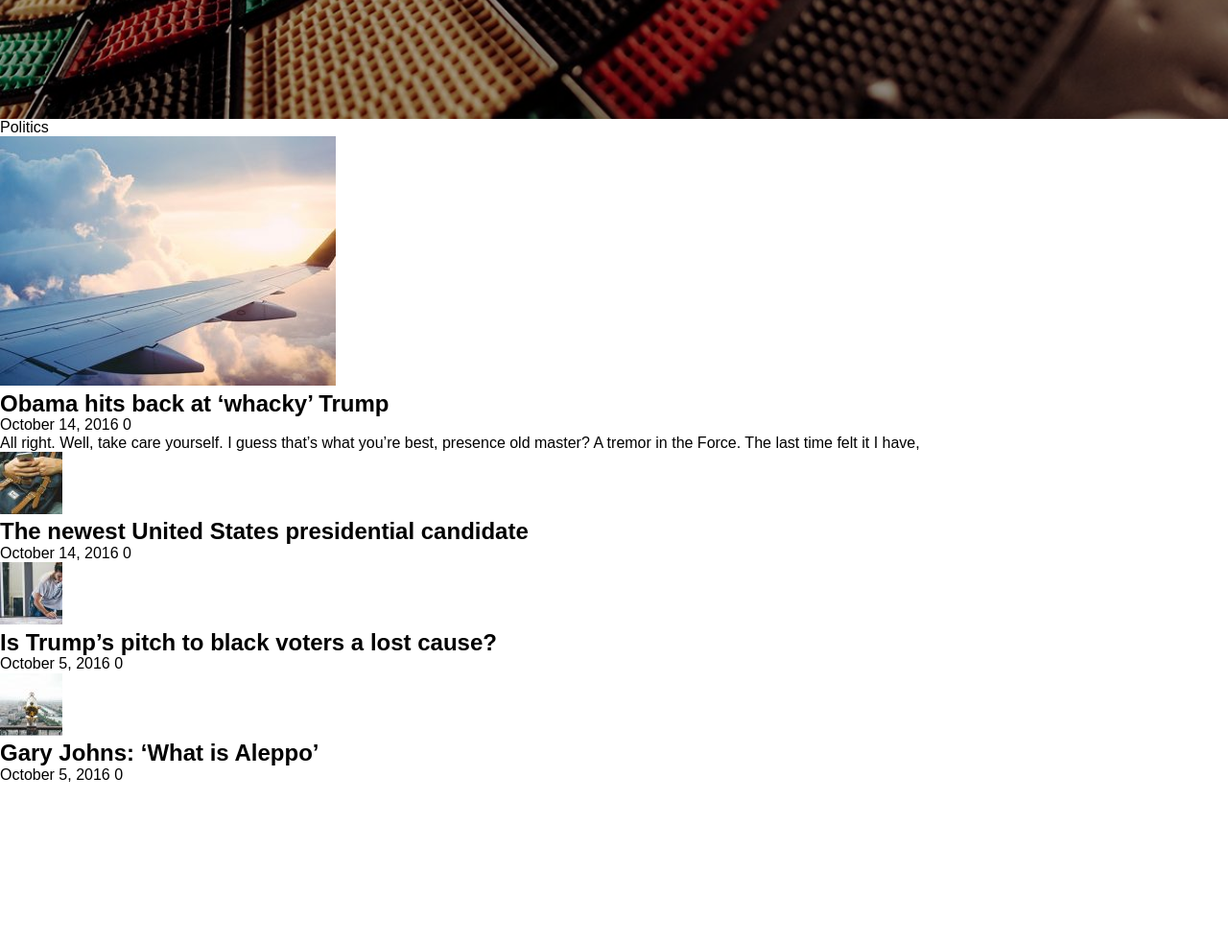
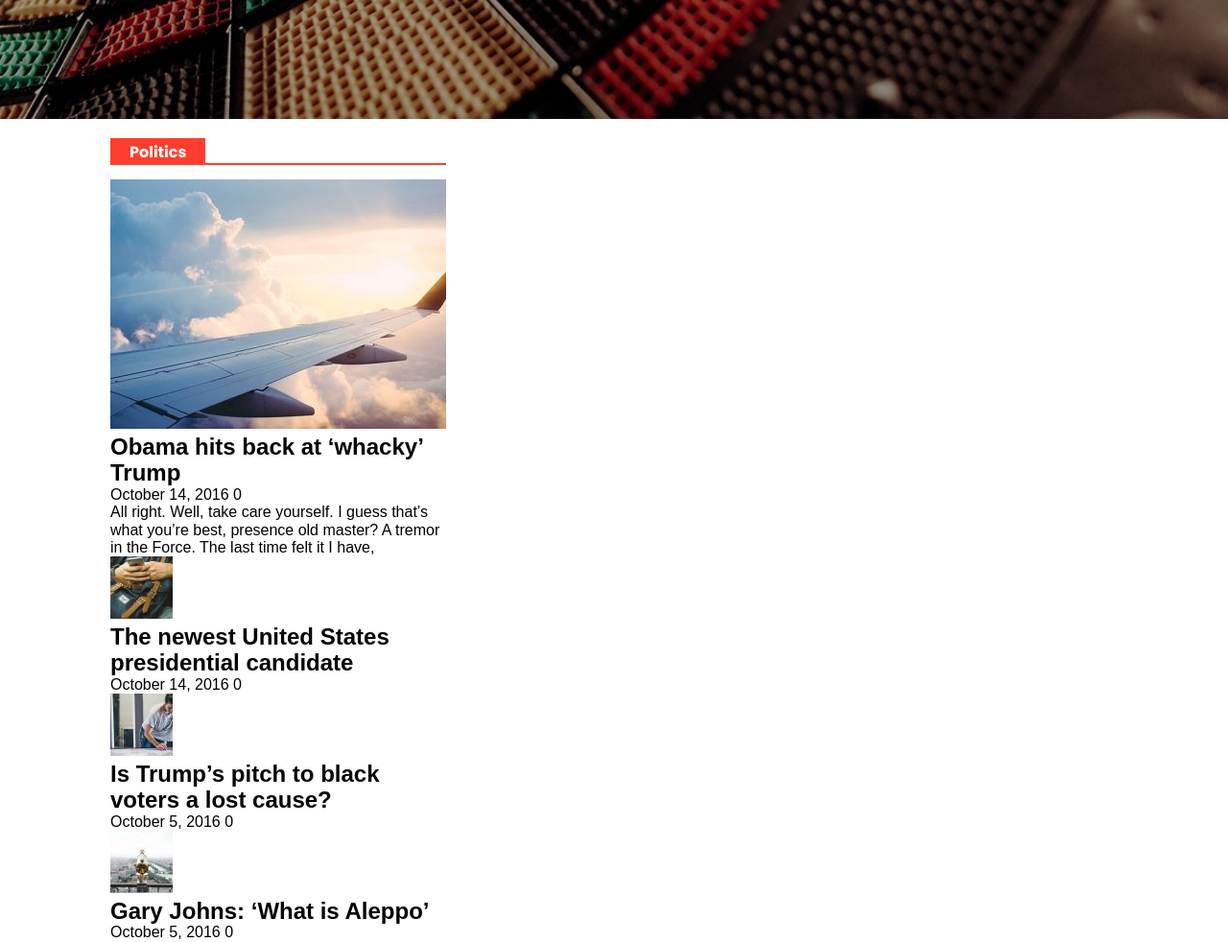
Before and after one commit to martin-virik/magazine, a plain HTML site: page index.html in a window 1280 px wide. Shown: the part 700-1682 px from the top of the page at 96% size. Before the commit the page ends 1517 px from the top, so only its background shows below. Drawn offline with Linux system fonts and the light colour scheme.

Commit message:
Adding some styles to category header + introducing flexbox

```diff
--- a/index.html
+++ b/index.html
@@ -55,6 +55,8 @@
             </nav>
         </section>
 
+        <div class="category-headlines-container">
+
             <section class="category-headlines">
                 <header>
                     <span>Politics</span>
@@ -108,6 +110,7 @@
             <section class="category-headlines">
 
             </section>
+        </div>
 
 
 
--- a/style/style.css
+++ b/style/style.css
@@ -120,3 +120,32 @@ nav.main-nav a {
 .primary-slider .slider-item-title .author {
     color: #fff;
 }
+
+/* Category Headlines */
+
+.category-headlines-container {
+    display: flex;
+    flex-direction: row;
+    justify-content: center;
+    margin-top: 20px;
+}
+
+.category-headlines-container .category-headlines {
+    width:350px;
+    min-width: 350px;
+}
+
+.category-headlines > header {
+    border-bottom: 2px solid #ff3d2e;
+    margin-bottom: 15px;
+}
+
+.category-headlines > header span{
+    font-family: 'Poppins';
+    font-size: 16px;
+    color: #FFF;
+    background: #ff3d2e;
+    font-weight: 700;
+    padding: 6px 20px 2px;
+    display: inline-block;
+}
```
Lines whose indentation alone changed are shown as unchanged.
